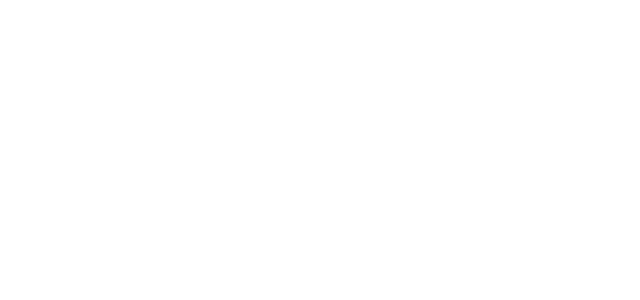
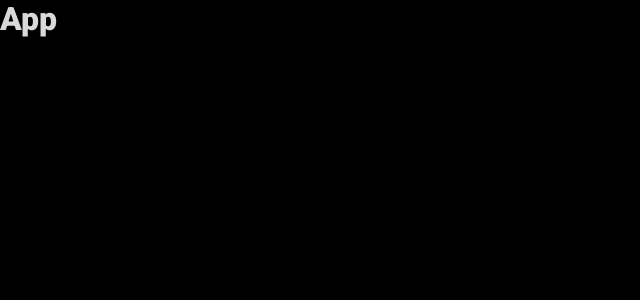
Before and after one commit to LucasMagaldi/TwitterClone, a React (Create React App) app in the folder twitter-clone/: page / in a window 1280 px wide. Shown: the top 300 px of the page, without its empty margins (0-640 px from the left). Built offline with nearby package versions, Linux system fonts and the light colour scheme.

Commit message:
create Global styles

```diff
--- a/twitter-clone/package.json
+++ b/twitter-clone/package.json
@@ -10,9 +10,14 @@
     "@types/node": "^16.18.36",
     "@types/react": "^18.2.12",
     "@types/react-dom": "^18.2.5",
+    "@types/styled-components": "^5.1.26",
+    "axios": "^1.4.0",
     "react": "^18.2.0",
     "react-dom": "^18.2.0",
     "react-scripts": "5.0.1",
+    "react-sticky-box": "^2.0.4",
+    "styled-components": "^5.3.10",
+    "styled-icons": "^10.47.0",
     "typescript": "^4.9.5",
     "web-vitals": "^2.1.4"
   },
--- a/twitter-clone/public/index.html
+++ b/twitter-clone/public/index.html
@@ -1,6 +1,9 @@
 <!DOCTYPE html>
 <html lang="en">
   <head>
+    <link rel="preconnect" href="https://fonts.googleapis.com">
+    <link rel="preconnect" href="https://fonts.gstatic.com" crossorigin>
+
     <meta charset="utf-8" />
     <link rel="icon" href="%PUBLIC_URL%/favicon.ico" />
     <meta name="viewport" content="width=device-width, initial-scale=1" />
@@ -25,6 +28,7 @@
       Learn how to configure a non-root public URL by running `npm run build`.
     -->
     <title>React App</title>
+    <link href="https://fonts.googleapis.com/css2?family=Anton&family=Fjalla+One&family=Montserrat:ital,wght@0,900;1,900&family=Open+Sans:ital,wght@0,400;0,700;1,400;1,700&family=Oswald:wght@400;500;600;700&family=Pacifico&family=Permanent+Marker&family=Poppins:wght@400;600&family=Roboto:ital,wght@0,900;1,700&family=Secular+One&display=swap" rel="stylesheet">
   </head>
   <body>
     <noscript>You need to enable JavaScript to run this app.</noscript>
--- a/twitter-clone/src/App.tsx
+++ b/twitter-clone/src/App.tsx
@@ -1,11 +1,13 @@
 import React from 'react';
+import { CreateGlobalStyles } from './styles/GlobalStyles';
 
 
 function App() {
   return (
-    <div>
-
-    </div>
+    <React.Fragment>
+      <h1>App</h1>
+      <CreateGlobalStyles />
+    </React.Fragment>
   );
 }
 
--- /dev/null
+++ b/twitter-clone/src/styles/GlobalStyles.ts
@@ -0,0 +1,41 @@
+import { createGlobalStyle } from "styled-components";
+
+export const CreateGlobalStyles = createGlobalStyle`
+    :root {
+        --primary: #000;
+        --secondary: #15181C;
+        --search: #202327;
+        --white: #D9D9D9;
+        --gray: #7A7A7A;
+        --outline: #2F3336;
+        --retweet: #00C06B;
+        --like: #E8265E;
+        --twitter: #33A1F2;
+        --twitter-dark-hover: #011017;
+        --twitter-light-hover: #2C8ED6;
+    }
+
+    * {
+        margin: 0;
+        padding: 0;
+        box-sizing: border-box;
+
+        color: var(--white);
+    }
+    html, body, #root {
+        max-height: 100vh;
+        max-width: 100vw;
+
+        height: 100%;
+        width: 100%;
+    }
+    *, input, button {
+        border: 0;
+        background: none;
+        font-family: "Roboto", sans-serif;
+    }
+    html {
+        background: var(--primary);
+
+    }
+`;
--- a/twitter-clone/tsconfig.json
+++ b/twitter-clone/tsconfig.json
@@ -16,7 +16,7 @@
     "module": "esnext",
     "moduleResolution": "node",
     "resolveJsonModule": true,
-    "isolatedModules": true,
+    "isolatedModules": false,
     "noEmit": true,
     "jsx": "react-jsx"
   },
```
Also changed, not shown: 1 other file (tests, documents, lock files or other folders).
